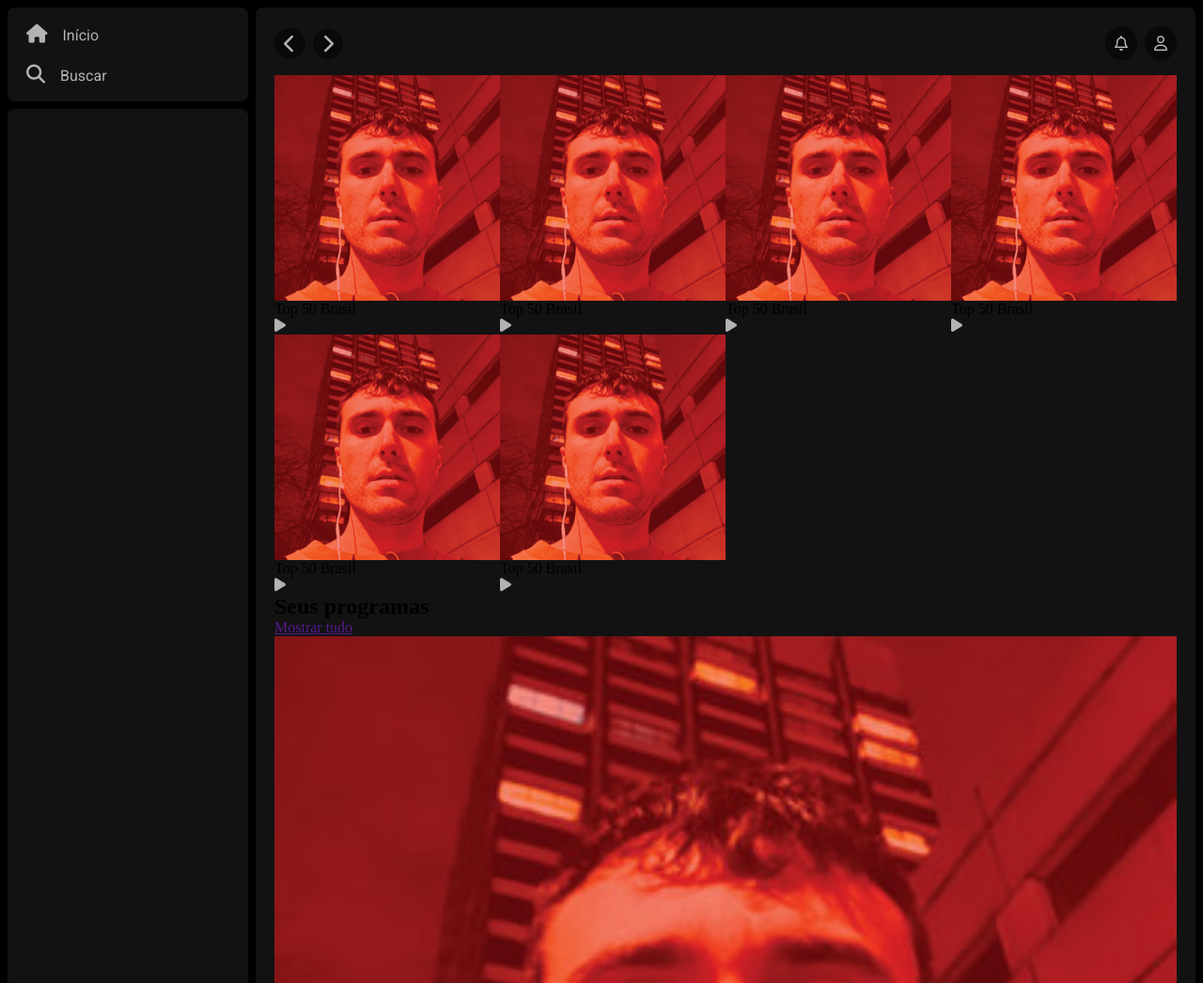
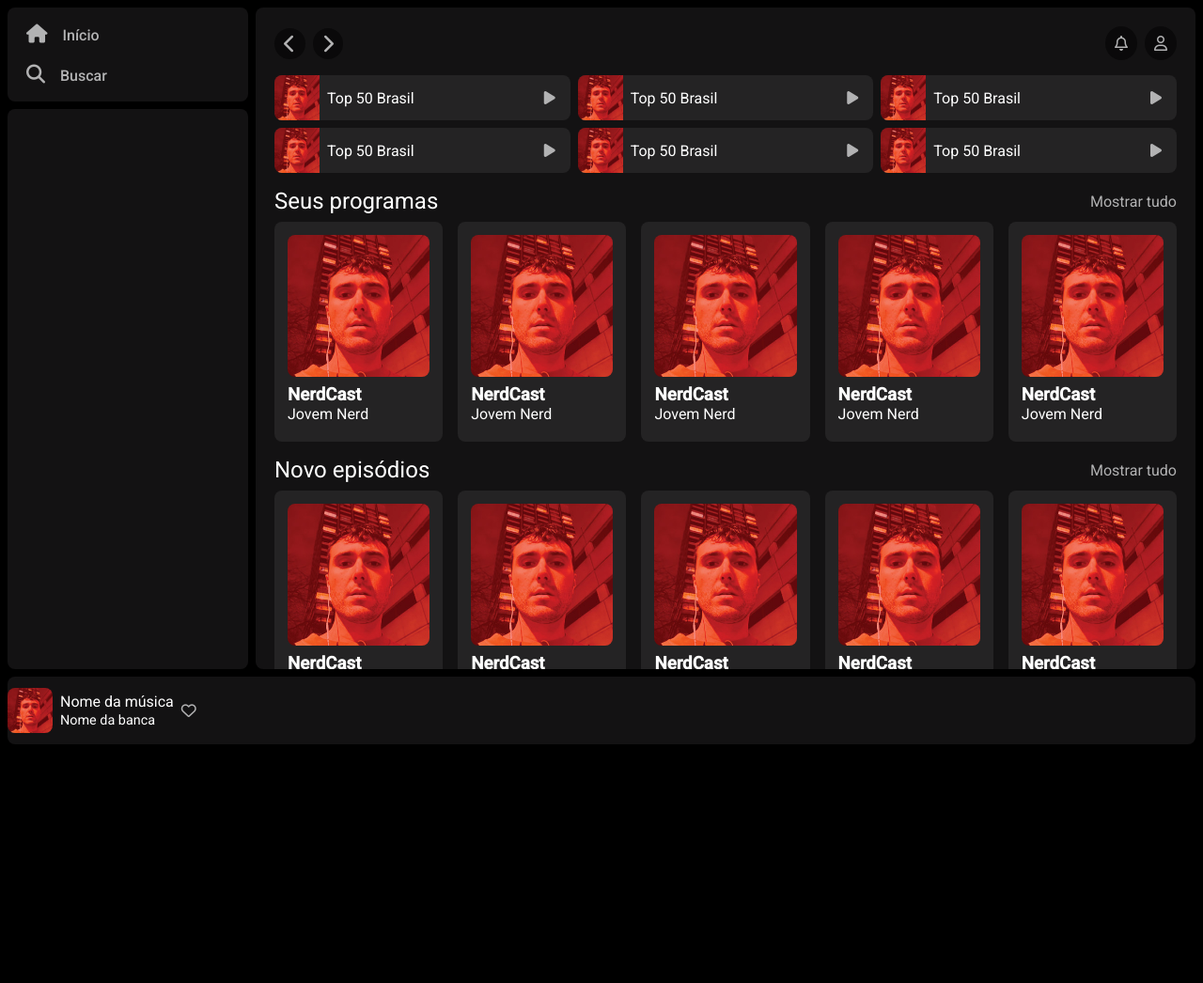
Before and after one commit to henriquelesz/spotify-clone, a plain HTML site: page index.html in a window 1280 px wide. Shown: the top 1046 px of the page at 94% size. After the commit the page ends 800 px from the top, so only its background shows below. Drawn offline with Linux system fonts and the light colour scheme.

Commit message:
Add files via upload

```diff
--- a/index.html
+++ b/index.html
@@ -80,7 +80,6 @@
       </div>
 
       <div class="user-content-row">
-
         <div class="user-content-row-header">
           <h2>Seus programas</h2>
           <a href="">Mostrar tudo</a>
@@ -113,11 +112,8 @@
             <span>Jovem Nerd</span>
           </div>
         </div>
-
-
       </div>
       <div class="user-content-row">
-
         <div class="user-content-row-header">
           <h2>Novo episódios</h2>
           <a href="">Mostrar tudo</a>
@@ -150,11 +146,8 @@
             <span>Jovem Nerd</span>
           </div>
         </div>
-
-
       </div>
       <div class="user-content-row">
-
         <div class="user-content-row-header">
           <h2>Tocados recentemente</h2>
           <a href="">Mostrar tudo</a>
@@ -187,10 +180,7 @@
             <span>Jovem Nerd</span>
           </div>
         </div>
-
-
       </div>
-
     </main>
 
     <div id="navBar">
@@ -202,6 +192,17 @@
     </div>
 
     <div id="player">
+      <div>
+        <img src="/assets/imgs/Cover Music Playing.jpeg" alt="" />
+        <div>
+          <h2>Nome da música</h2>
+          <span>Nome da banca</span>
+        </div>
+        <i class="fa-regular fa-heart"></i>
+      </div>
+
+      <div></div>
+      <div></div>
     </div>
   </body>
 </html>
--- a/styles/_main.scss
+++ b/styles/_main.scss
@@ -1,27 +1,84 @@
-main {
-  padding: 20px;
 header {
   display: flex;
   justify-content: space-between;
   align-items: center;
-    margin-bottom: 1rem;
   div {
     display: flex;
-      gap: .5rem;
+    gap: 0.5rem;
     &:nth-child(1) i {
       padding: 16px 10px;
       background-color: rgba(0, 0, 0, 0.489);
-        border-radius: 50px;
+      border-radius: $rounded-icon;
     }
     &:nth-child(2) i {
       padding: 10px;
       background-color: rgba(0, 0, 0, 0.489);
-        border-radius: 50px;
+      border-radius: $rounded-icon;
     }
   }
 }
+
 #top-content {
   display: grid;
+  grid-template-columns: repeat(3, 1fr);
+  gap: $gap-radius-pattern;
+  @include mobile {
+    grid-template-columns: repeat(2, 1fr);
+  }
+  .card-top-content {
+    display: flex;
+    align-items: center;
+    justify-content: space-between;
+    background: $card-background;
+    border-radius: $gap-radius-pattern;
+    padding-right: 1rem;
+    div {
+      display: flex;
+      align-items: center;
+      gap: $gap-radius-pattern;
+      color: #fff;
+      font-family: inherit;
+    }
+    img {
+      height: 48px;
+      width: 48px;
+      border-radius: $gap-radius-pattern 0 0 $gap-radius-pattern;
+    }
+  }
+}
+
+.user-content-row {
+  display: grid;
+  gap: $gap-radius-pattern;
+  .user-content-row-header {
+    display: flex;
+    justify-content: space-between;
+    align-items: center;
+    h2 {
+      color: #fff;
+      font-weight: 400;
+    }
+    a {
+      color: $nav-color;
+      text-decoration: none;
+    }
+  }
+  .content-row {
+    display: grid;
+    grid-template-columns: repeat(5, 1fr);
+    gap: 1rem;
+    @include mobile {
       grid-template-columns: repeat(4, 1fr);
     }
+    .card {
+      background: $card-background;
+      padding: 14px 14px 20px 14px;
+      border-radius: $gap-radius-pattern;
+      color: #fff;
+      img {
+        border-radius: $gap-radius-pattern;
+        margin-bottom: $gap-radius-pattern;
       }
+    }
+  }
+}
--- a/styles/_nav.scss
+++ b/styles/_nav.scss
@@ -7,7 +7,7 @@
     &::after {
       font-size: 1rem;
       font-family: "Roboto", sans-serif;
-      font-weight: 400;
+      font-weight: 500;
       padding-left: 1rem;
     }
     &:nth-child(1)::after {
--- a/styles/_player.scss
+++ b/styles/_player.scss
@@ -0,0 +1,23 @@
+#player {
+  display: flex;
+  justify-content: space-between;
+  align-items: center;
+  div:nth-child(1) {
+    display: flex;
+    align-items: center;
+    gap: $gap-radius-pattern;
+    color: #fff;
+    img {
+      width: 48px;
+      height: 48px;
+      border-radius: $gap-radius-pattern;
+    }
+    h2 {
+      font-size: 1rem;
+      font-weight: 400;
+    }
+    span {
+      font-size: 0.9rem;
+    }
+  }
+}
--- a/styles/style.scss
+++ b/styles/style.scss
@@ -1,17 +1,17 @@
 @import "_reset";
 
 $background-color: #131213;
-$gap-radius-pattern: .5rem;
-$nav-color: #B2B2B3;
+$gap-radius-pattern: 0.5rem;
+$nav-color: #b2b2b3;
+$rounded-icon: 50%;
+$font: "Roboto", sans-serif;
+$card-background: hsla(0, 0%, 100%, 0.07);
 
-@mixin nav-titles {
-  font-size: 1rem;
-  color: $nav-color;
-  font-weight: 400;
-  font-family: "Roboto", sans-serif;
-  padding-left: 1rem;
+@mixin mobile {
+  @media (max-width: 1100px) {
+    @content;
+  }
 }
-
 
 // Basic structure
 body {
@@ -20,12 +20,18 @@ body {
   grid-template-rows: 1fr 4.5rem;
   background: #000;
   gap: $gap-radius-pattern;
-  padding:$gap-radius-pattern;
+  padding: $gap-radius-pattern;
+  font-family: $font;
+  height: 100vh;
   main {
     grid-column: 2 / 3;
     grid-row: 1 / 2;
     background: $background-color;
     border-radius: $gap-radius-pattern;
+    overflow-y: scroll;
+    padding: 20px;
+    display: grid;
+    gap: 1rem;
   }
   #navBar {
     grid-column: 1 / 2;
@@ -50,6 +56,7 @@ body {
 
 i {
   color: $nav-color;
+  cursor: pointer;
 }
 
 @import "_main";
```
Also changed, not shown: styles/style.css, 1 other file. Lines whose indentation alone changed are shown as unchanged.
